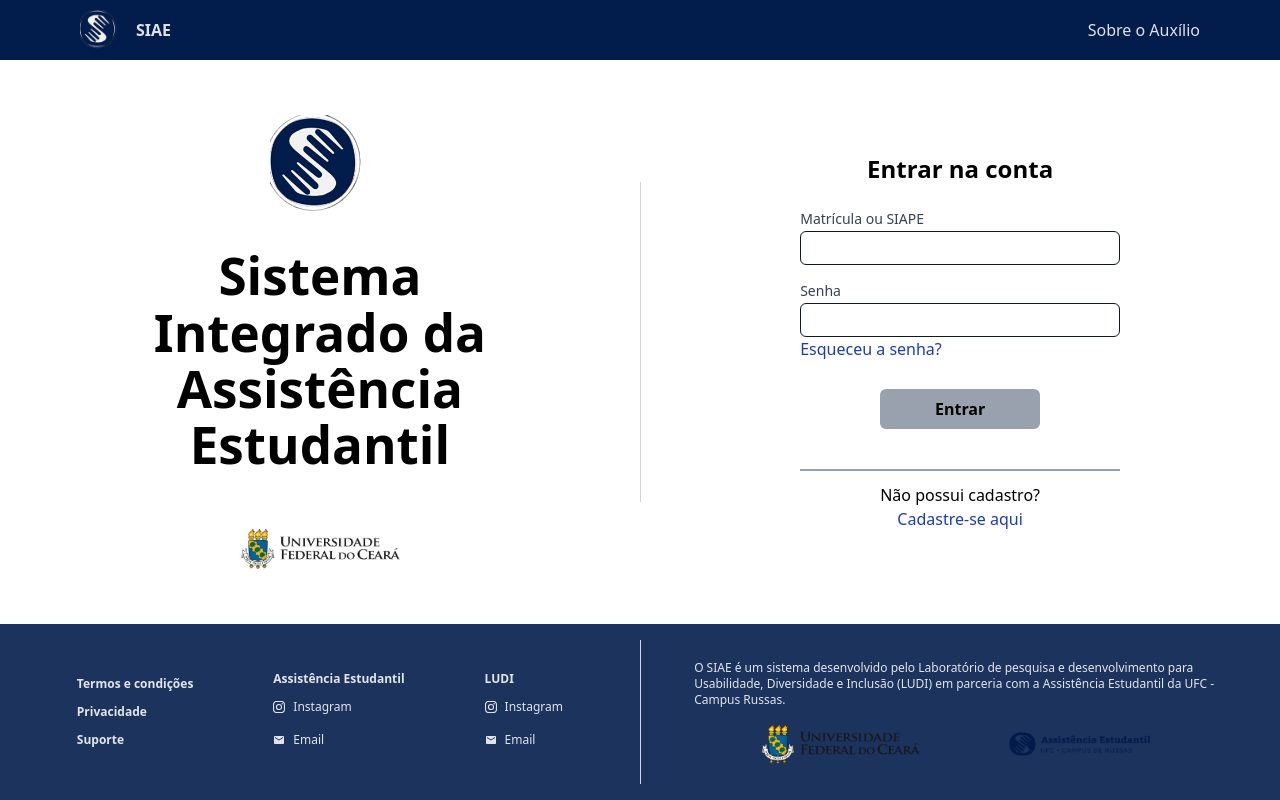
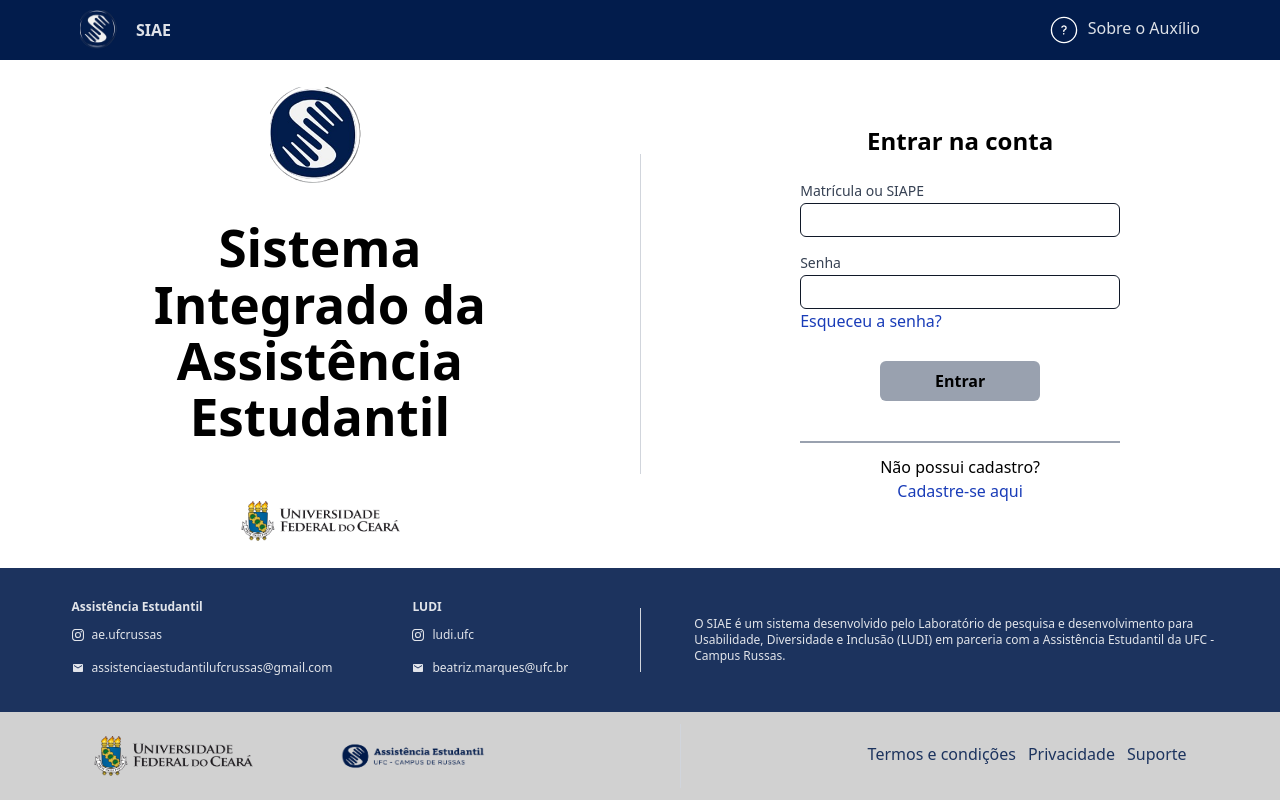
Before and after one commit to natamleao/siae-web, a React (Vite) app: page / in a window 1280 px wide. Built offline with nearby package versions, Linux system fonts and the light colour scheme.

Commit message:
feat: Alterando footer e header da tela de login

```diff
--- a/src/app/Login.tsx
+++ b/src/app/Login.tsx
@@ -1,8 +1,8 @@
 import { useState } from "react";
-import { Header } from "../components/header";
-import { Footer } from "../components/footer";
 import { InputField } from "../components/Input";
 import React from 'react';
+import { Header } from "../components/Header";
+import { Footer } from "../components/Footer";
 
 export function Login() {
     const [identifier, setIdentifier] = useState<string>('');
--- a/src/components/Footer.tsx
+++ b/src/components/Footer.tsx
@@ -1,29 +1,33 @@
-import SocialGroup from "./socialGroup";
+import SocialGroup from "./SocialGroup";
+import SocialLink from "./socialLink";
 
 export function Footer() {
     return (
-        <footer className="flex flex-row justify-center bg-[#1c335e] h-44 text-xs">
-            <section className="flex flex-row justify-center items-center space-x-20 font-semibold w-1/2">
-                <div className="space-y-3">
-                    <p >Termos e condições</p>
-                    <p>Privacidade</p>
-                    <p>Suporte</p>
-                </div>
-
-                <SocialGroup title="Assistência Estudantil" />
-                <SocialGroup title="LUDI" />
-
+        <footer className="">
+            <section className="flex flex-row justify-center bg-[#1c335e] text-xs">
+                <section className="flex flex-row justify-center items-center space-x-20 font-semibold w-1/2 h-36">
+                    <SocialGroup title="Assistência Estudantil" emailAddress="assistenciaestudantilufcrussas@gmail.com" instagramName="ae.ufcrussas" />
+                    <SocialGroup title="LUDI" emailAddress="beatriz.marques@ufc.br" instagramName="ludi.ufc" />
                 </section>
-            <div className="w-[0.5px] h-36 bg-gray-300 my-auto"></div>
+                <div className="w-[0.5px] h-16 bg-gray-300 my-auto"></div>
                 <section className="flex flex-col justify-center items-center space-y-4 w-1/2">
                     <div>
                         <p className="max-w-[532px]">O SIAE é um sistema desenvolvido pelo Laboratório
                             de pesquisa e desenvolvimento para Usabilidade, Diversidade e Inclusão (LUDI)
                             em parceria com a Assistência Estudantil da UFC - Campus Russas.</p>
                     </div>
+                </section>
+            </section>
+            <section className="flex flex-row justify-around items-center py-3 bg-[#d1d1d1]">
                  <div className="flex flex-row space-x-20">
                     <img className="w-40 h-10" src="brasao.png" alt="brasão da Universidade Federal do ceará" />
                     <img className="w-40 h-10" src="icone-horizontal.png" alt="Ícone da Assistencia estudantil da UFC - Campus Russas" />
+                </div>
+                <div className="w-[0.5px] h-16 bg-gray-300 my-auto"></div>
+            <div className="space-x-3 flex font-semibold text-[#1c335e]">
+                <SocialLink Icon={() => null} href="#termos" text="Termos e condições" variant="dark"/>
+                <SocialLink Icon={() => null} href="#privacidade" text="Privacidade"  variant="dark"/>
+                <SocialLink Icon={() => null} href="#suporte" text="Suporte" variant="dark"/>
             </div>
             </section>
         </footer>
--- a/src/components/Header.tsx
+++ b/src/components/Header.tsx
@@ -1,3 +1,5 @@
+import { CiCircleQuestion } from "react-icons/ci";
+
 
 export function Header() {
     return (
@@ -7,6 +9,7 @@
                 <p className="font-bold">SIAE</p>
             </div>
             <div>
+                <CiCircleQuestion className="inline mr-2 w-8 h-8 text-white"/>
                 <a href="#" className="font-bold border-b-2 border-transparent hover:border-white transition-all duration-500">
                     Sobre o Auxílio
                 </a>
--- a/src/components/SocialGroup.tsx
+++ b/src/components/SocialGroup.tsx
@@ -5,14 +5,16 @@
 
 interface SocialGroupProps {
     title: string;
+    instagramName: string;
+    emailAddress: string;
 }
 
-export default function SocialGroup({ title }: SocialGroupProps) {
+export default function SocialGroup({ title,emailAddress, instagramName }: SocialGroupProps) {
     return (
         <div className="space-y-3">
             <p className="font-semibold">{title}</p>
-            <SocialLink Icon={BsInstagram} href="#" text="Instagram" />
-            <SocialLink Icon={MdMail} href="#" text="Email" />
+            <SocialLink Icon={BsInstagram}  href={`https://www.instagram.com/${instagramName}`} text={instagramName} />
+            <SocialLink Icon={MdMail} href={`mailto:${emailAddress}`} text={emailAddress} />
         </div>
     );
 }
--- a/src/components/SocialLink.tsx
+++ b/src/components/SocialLink.tsx
@@ -1,15 +1,24 @@
-import type { IconType } from "react-icons";
-
 interface SocialLinkProps {
-    Icon: IconType;
+    Icon?: React.ElementType;
     href: string;
     text: string;
+    variant?: 'light' | 'dark';
 }
 
-export default function SocialLink({ Icon, href, text }: SocialLinkProps) {
+export default function SocialLink({
+    Icon,
+    href,
+    text,
+    variant = 'light'
+}: SocialLinkProps) {
     return (
-        <a href={href} className="flex flex-row items-center space-x-2 border-b-1 pb-1 border-transparent hover:border-white transition-all duration-500">
-            <Icon />
+        <a
+            href={href}
+            className={`flex flex-row items-center space-x-2 border-b pb-1
+                border-transparent transition-all duration-500
+                 ${variant === 'light' ? 'hover:border-white' : 'hover:border-[#1c335e]'}`}
+        >
+            {Icon && <Icon />}
             <p>{text}</p>
         </a>
     );
```
Lines whose indentation alone changed are shown as unchanged.
